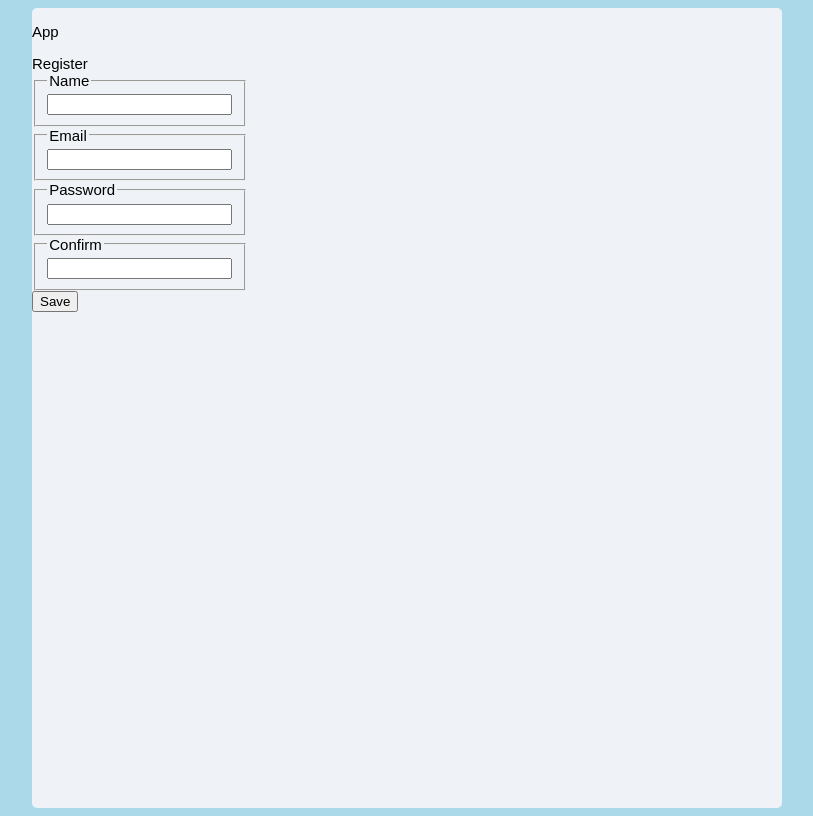
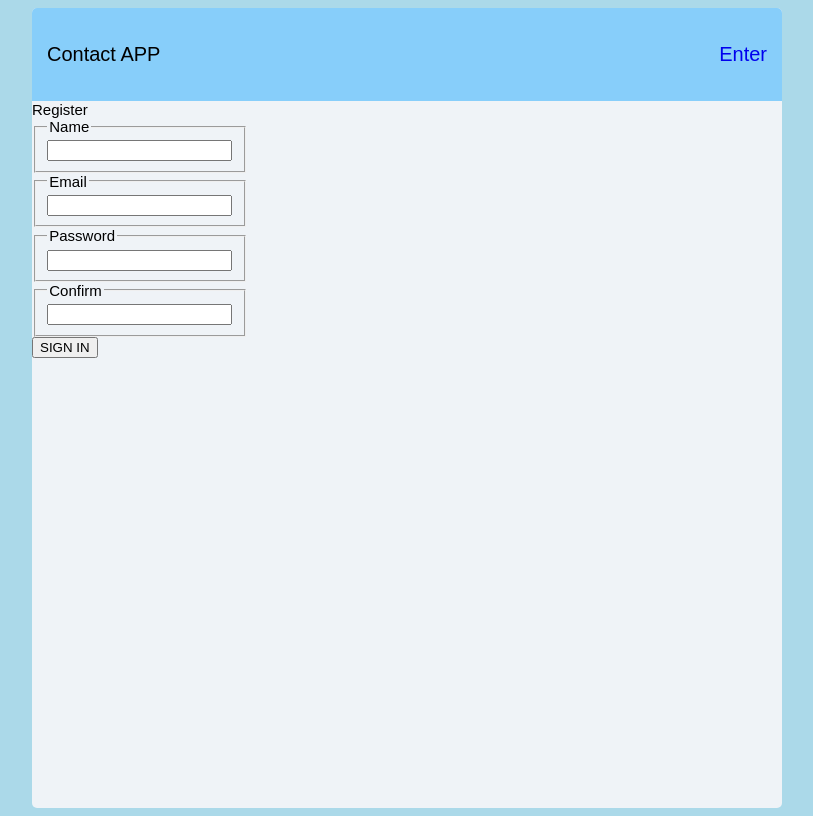
Before and after one commit to Mosekat/react_new, a React (Create React App) app in the folder app_01/: page / in a window 1280 px wide. Shown: the whole page, without its empty margins (233-1046 px from the left). Built offline with nearby package versions, Linux system fonts and the light colour scheme.

Commit message:
Дз 9. Внесены последние правки по навигации все работает корректно.

```diff
--- a/app_01/src/App.js
+++ b/app_01/src/App.js
@@ -1,4 +1,4 @@
-import {useEffect, useState} from 'react';
+
 import './App.css';
 import {BrowserRouter as Router, Routes, Route} from 'react-router-dom';
 import About from './components/About';
@@ -8,9 +8,8 @@ import NotFound from './components/NotFound';
 import Layout from "./components/Layout";
 import Login from "./components/Login";
 import Register from "./components/Register";
-import Welcome from "./components/Welcome";
 import {useSelector} from "react-redux";
-import {Navigate} from "react-router-dom";
+
 
 export const App = () => {
     const user = useSelector(state => state.auth.currentUser);
@@ -22,11 +21,9 @@ export const App = () => {
                     <Routes>
                         {!user? (
                                     <>
-                                        <Route path="/"
-                                                 element={<Layout/>}>
+                                        <Route path="/" element={<Layout/>}>
                                             <Route index path='/' element={<Register/>}/>
                                             <Route path="/login" element={<Login/>}/>
-                                            <Route path="/welcome" element={<Welcome/>}/>
                                             <Route index path='*' element={<Register/>}/>
                                         </Route>
                                     </>
@@ -37,7 +34,7 @@ export const App = () => {
                                         <Route path="/" element={<Home/>}/>
                                         <Route path="/profile" element={<About/>}/>
                                         <Route path="/room-:id" element={<Home/>}/>
-                                        <Route path="/welcome" element={<Welcome/>}/>
+                                        <Route path="/home" element={<Home/>}/>
                                         <Route path="/comments" element={<Comments/>}/>
                                         <Route path="/login" element={<Login/>}/>
                                         <Route path="*" element={<NotFound/>}/>
--- a/app_01/src/components/Chats.js
+++ b/app_01/src/components/Chats.js
@@ -40,7 +40,7 @@ const Chats = () => {
 
                             </div>
                         </Link>
-                        <button onClick={() => deleteChat(chat.id)}>x
+                        <button  onClick={() => deleteChat(chat.id)}>x
                         </button>
                     </ListItem>
                 </div>
--- a/app_01/src/components/Header.js
+++ b/app_01/src/components/Header.js
@@ -1,7 +1,10 @@
+import {NavLink} from "react-router-dom";
+
 const Header = () => {
     return (
-        <header>
-            <p style={{fontSize:15}}>App</p>
+        <header className="menu">
+            <p >Contact APP</p>
+            <NavLink style={{textDecoration:"none",fontSize:20}} to={'/login'}>Enter</NavLink>
         </header>
     )
 }
--- a/app_01/src/components/Home.js
+++ b/app_01/src/components/Home.js
@@ -3,11 +3,25 @@ import {MessageList} from './message-list';
 import {useParams, Link} from "react-router-dom";
 import {useSelector} from "react-redux";
 import {chatsSelector} from "../redux/reducers/selectors/selectors";
+import {useDispatch} from "react-redux";
+import {logoutInitiate} from "../redux/reducers/actions";
+import {useNavigate} from "react-router-dom";
+import React from "react";
 
 
 const Home = () => {
+    const user = useSelector(state => state.auth.currentUser);
+    const dispatch = useDispatch();
+    const navigate = useNavigate();
+    const handleAuth = () => {
+        if (user) {
+            dispatch(logoutInitiate())
+        }
+        setTimeout(()=>{
+            navigate('/')
+        },1000)
+    }
     let chats = useSelector(chatsSelector);
-
     let {id} = useParams();
     let arCurrent = [];
     if (typeof id === 'undefined') {
@@ -29,8 +43,8 @@ const Home = () => {
                 <header>
                     <input type="text" placeholder="search"></input>
                 </header>
+                <button onClick={handleAuth}>Exit</button>
                 <ListElements/>
-
             </aside>
             <main>
                 <header>
@@ -42,7 +56,9 @@ const Home = () => {
                     <img src="https://s3-us-west-2.amazonaws.com/s.cdpn.io/1940306/ico_star.png" alt=""></img>
                 </header>
                 <MessageList chatId={id}/>
+
             </main>
+
         </div>
     );
 }
--- a/app_01/src/components/Login.js
+++ b/app_01/src/components/Login.js
@@ -13,7 +13,7 @@ const Login = () => {
 
     useEffect(()=>{
         if(user){
-            navigate('/welcome')
+            navigate('/home')
         }
     },[user,navigate])
     const handleSubmit = (event) => {
@@ -27,7 +27,7 @@ const Login = () => {
         }
     }
     return (
-        <div>
+        <div style={{fontSize: 15, display: "table-caption", alignItems: "center", flexDirection: "column"}}>
             Login
             <form onSubmit={handleSubmit}>
                 <fieldset>
@@ -36,7 +36,7 @@ const Login = () => {
                 </fieldset>
                 <fieldset>
                     <legend>Password</legend>
-                    <input type="text" value={password} onChange={event => setPassword(event.target.value)}/>
+                    <input type="password" value={password} onChange={event => setPassword(event.target.value)}/>
                 </fieldset>
                 <button type={'submit'}>Enter</button>
             </form>
--- a/app_01/src/components/Register.js
+++ b/app_01/src/components/Register.js
@@ -39,13 +39,14 @@ const Register = () => {
                 </fieldset>
                 <fieldset>
                     <legend>Password</legend>
-                    <input type="text" value={password} onChange={event => setPassword(event.target.value)}/>
+                    <input type="password" value={password} onChange={event => setPassword(event.target.value)}/>
                 </fieldset>
                 <fieldset>
                     <legend>Confirm</legend>
-                    <input type="text" value={passwordConfirm} onChange={event => setPasswordConfirm(event.target.value)}/>
+                    <input type="password" value={passwordConfirm}
+                           onChange={event => setPasswordConfirm(event.target.value)}/>
                 </fieldset>
-                <button type={'submit'}>Save</button>
+                <button type={'submit'}>SIGN IN</button>
             </form>
         </div>
     );
--- a/app_01/src/index.css
+++ b/app_01/src/index.css
@@ -21,6 +21,17 @@ aside{
   display:inline-block;
   font-size:15px;
   vertical-align:top;
+}
+.menu{
+  width: 100%;
+  height: 100%;
+  display: flex;
+  justify-content: space-between;
+  font-size: 20px;
+  align-items: center;
+  padding: 15px;
+  box-sizing: border-box;
+  background-color: lightskyblue;
 }
 main{
   width:490px;
```
